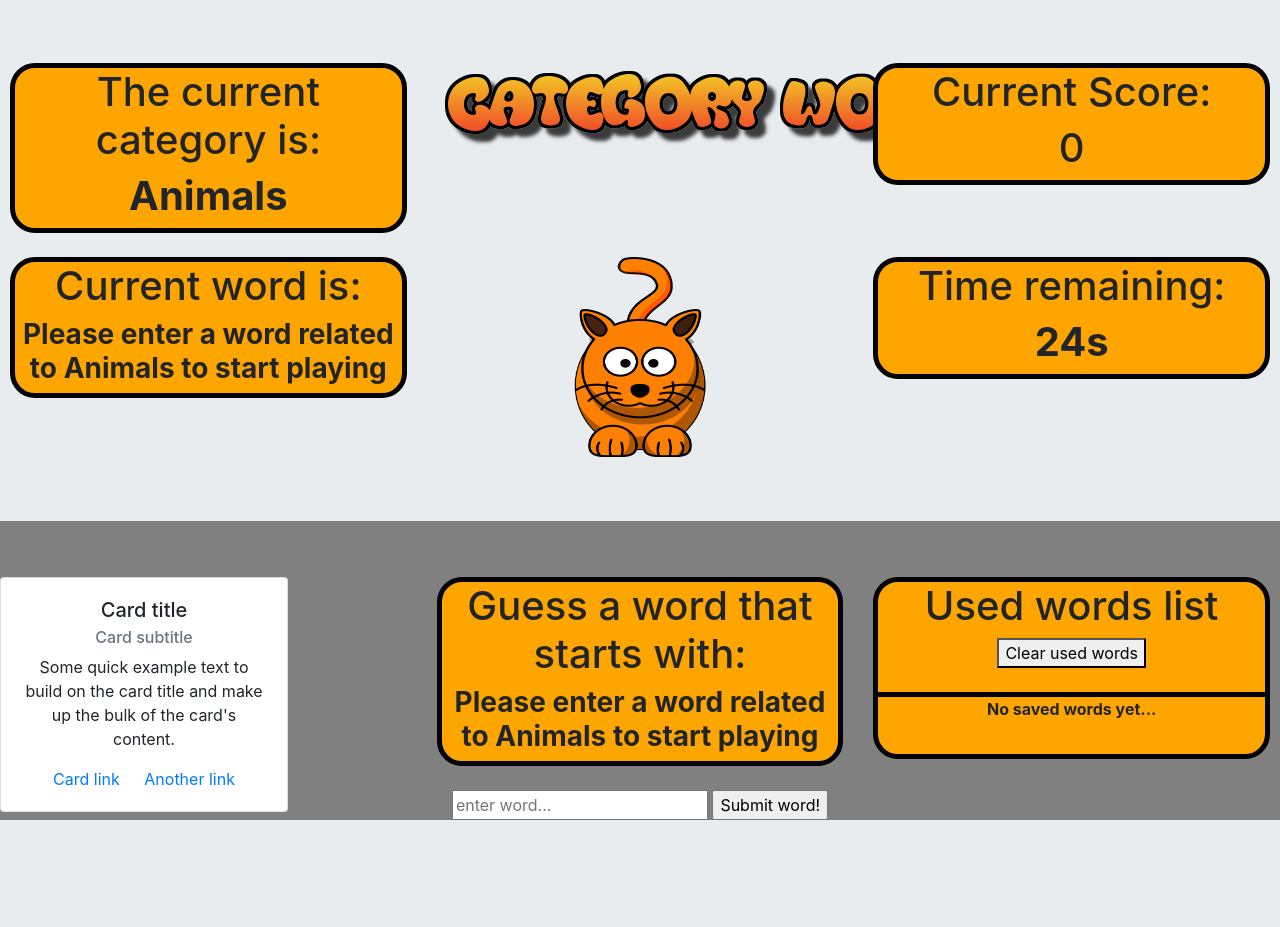
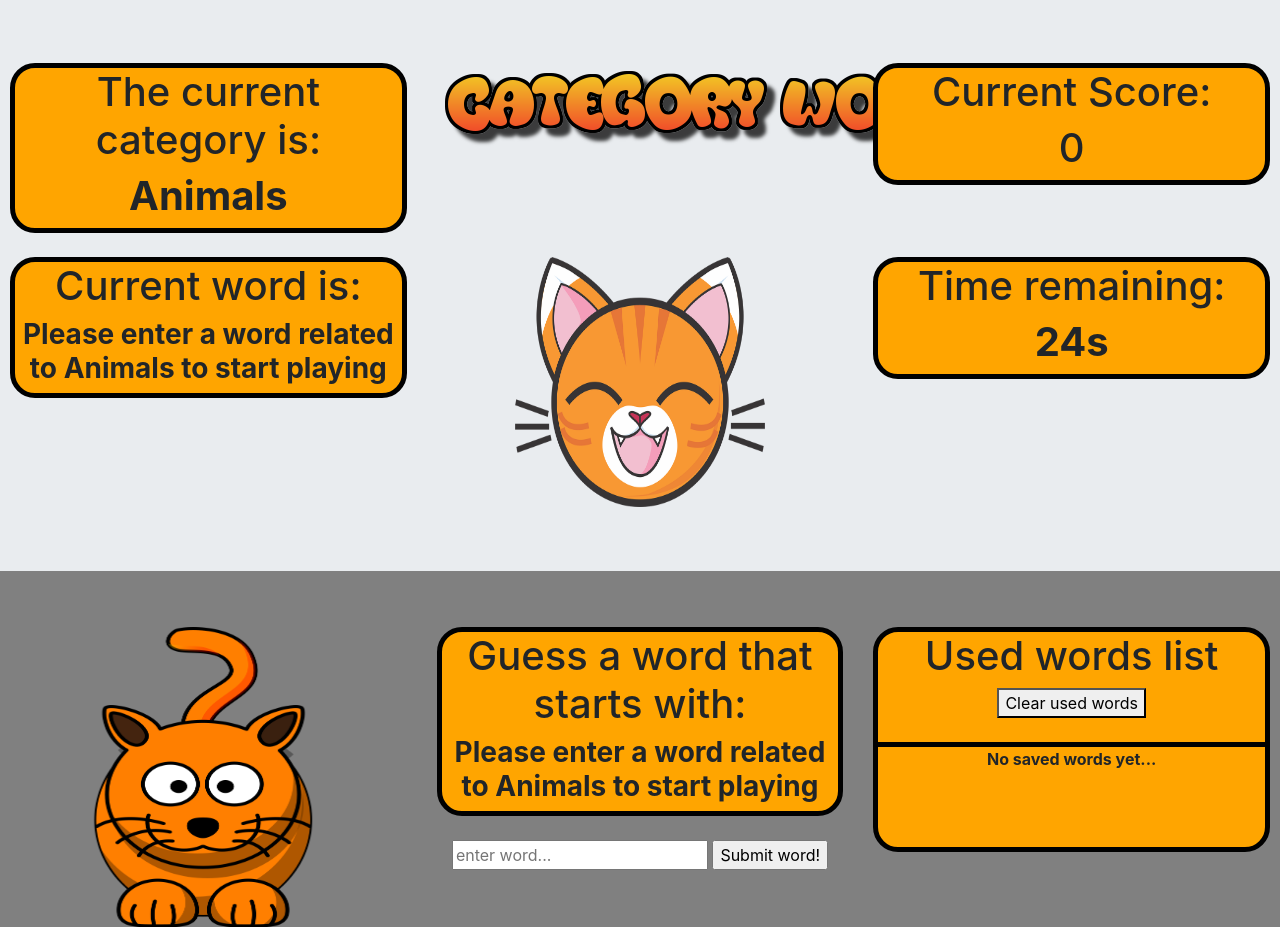
Before and after one commit to jclarkGRC/django-cat-words, a Django app: page /game/play/ in a window 1280 px wide. Shown: the part 79-1006 px from the top of the page. Before the commit the page ends 899 px from the top, so only its background shows below. Run offline with Django 3.2, Linux system fonts and the light colour scheme; data comes from the database, SQL or seed files in the repository; both versions use the stored data as it was after the commit; some libraries are stand-ins or nearby versions.

Commit message:
added cat image

```diff
--- a/game/static/game/style.css
+++ b/game/static/game/style.css
@@ -114,18 +114,23 @@ li a:hover.topNav {
 }
 
 #catImage2 {
-  width: 150px;
-  height: 200px;
+  width: 250px;
+  height: 250px;
 }
 
-#textLogo {
-  height: 50px;
+#catImage3 {
+  width: 250px;
+  height: 300px;
 }
 
 #welcomeText {
   padding-top: 10px;
 }
 
+.textLogo {
+  height: 50px;
+}
+
 ul.unstyledList {
   list-style-type: none;
   font-size: 25px;
--- a/game/templates/game/game.html
+++ b/game/templates/game/game.html
@@ -6,7 +6,7 @@
 <div class="jumbotron jumbotron-fluid">
     <div class="row">
         <div class="col-lg-4">
-	  	<div id ="categoryTitle">
+            <div id="categoryTitle">
                 <h1>The current category is:</h1>
                 <h1><strong>{{category}}</strong></h1>
             </div>
@@ -38,7 +38,7 @@
             </div>
         </div>
         <div class="col-lg-4">
-		<img id="catImage2" src="{% static 'game/images/cartoon-cat2.png' %}">
+            <img id="catImage2" src="{% static 'game/images/cartoon-cat3.png' %}">
         </div>
         <div class="col-lg-4">
             <div id='countdownContainer'>
@@ -76,6 +76,7 @@
 			  }
 			}, 1000);
 	    });
+
             </script>
         </div>
     </div>
@@ -83,15 +84,7 @@
 <br>
 <div class="row">
     <div class="col-lg-4">
-		<div class="card" style="width: 18rem;">
-  <div class="card-body">
-    <h5 class="card-title">Card title</h5>
-    <h6 class="card-subtitle mb-2 text-muted">Card subtitle</h6>
-    <p class="card-text">Some quick example text to build on the card title and make up the bulk of the card's content.</p>
-    <a href="#" class="card-link">Card link</a>
-    <a href="#" class="card-link">Another link</a>
-  </div>
-</div>
+        <img id="catImage3" src="{% static 'game/images/cartoon-cat2.png' %}"/>
     </div>
     <div class="col-lg-4">
         <div id="guessWord">
--- a/game/templates/game/topnav.html
+++ b/game/templates/game/topnav.html
@@ -1,7 +1,7 @@
 {% load static %}
 
 <ul class="topNav">
-  <li class="topNav"><a class="topNav" href="{% url 'game:index' %}"><img id="textLogo" src="{% static 'game/images/catWordsText.png' %}"></a></li>
-  <li class="topNav"><a class= "topNav" href="{% url 'game:scores' %}"><img id="textLogo" src="{% static 'game/images/highScoreText.png' %}"></a></li>
-  <li class="topNav" style="float:right"><a class="topNav" href="{% url 'game:profile' %}"><img id="textLogo" src="{% static 'game/images/profileText.png' %}"></a></li>
+  <li class="topNav"><a class="topNav" href="{% url 'game:index' %}"><img class="textLogo" src="{% static 'game/images/catWordsText.png' %}"></a></li>
+  <li class="topNav"><a class= "topNav" href="{% url 'game:scores' %}"><img class="textLogo" src="{% static 'game/images/highScoreText.png' %}"></a></li>
+  <li class="topNav" style="float:right"><a class="topNav" href="{% url 'game:profile' %}"><img class="textLogo" src="{% static 'game/images/profileText.png' %}"></a></li>
 </ul>
```
Also changed, not shown: game/templates/game/index.html (+8 -4 lines), db.sqlite3, game/static/game/images/cartoon-cat3.png (added), game/templates/game/scores.html (indentation only). Lines whose indentation alone changed are shown as unchanged.
